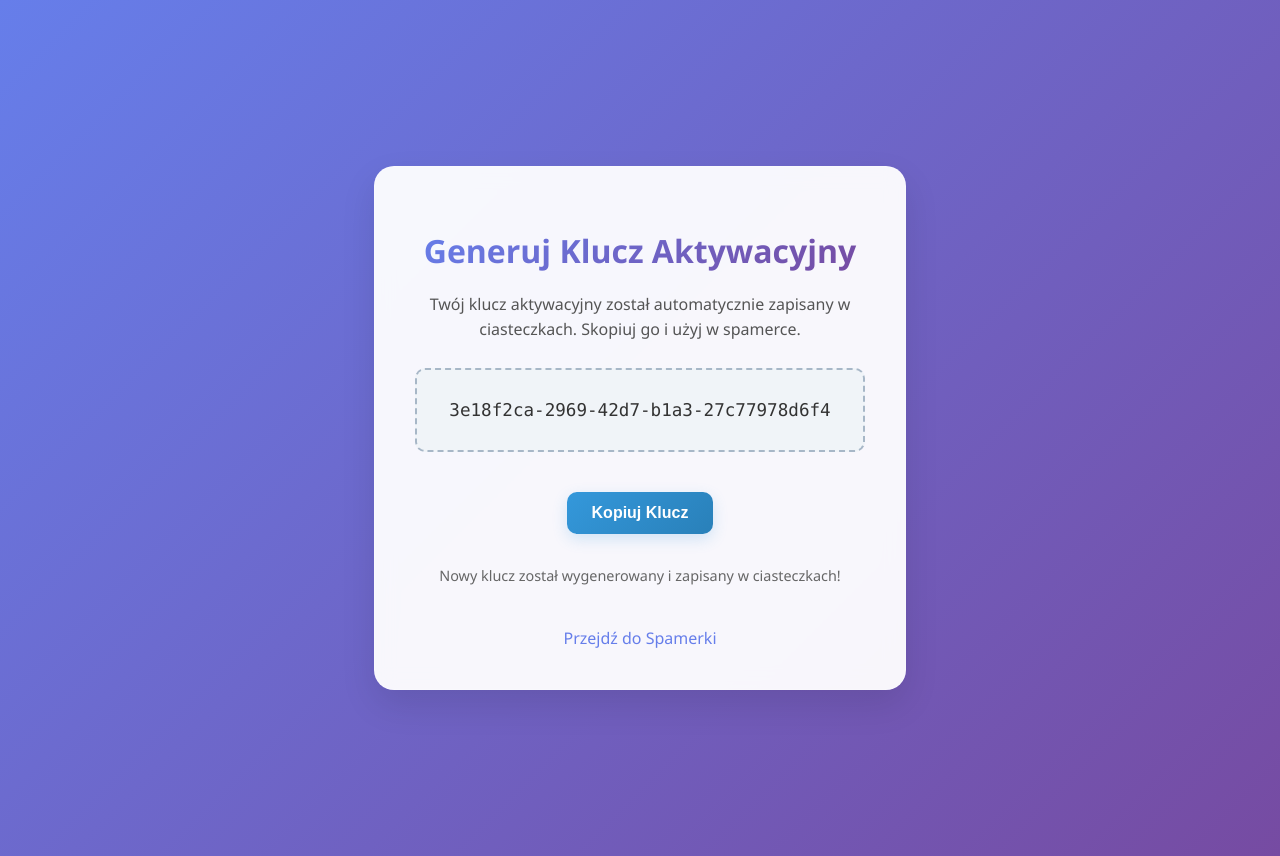
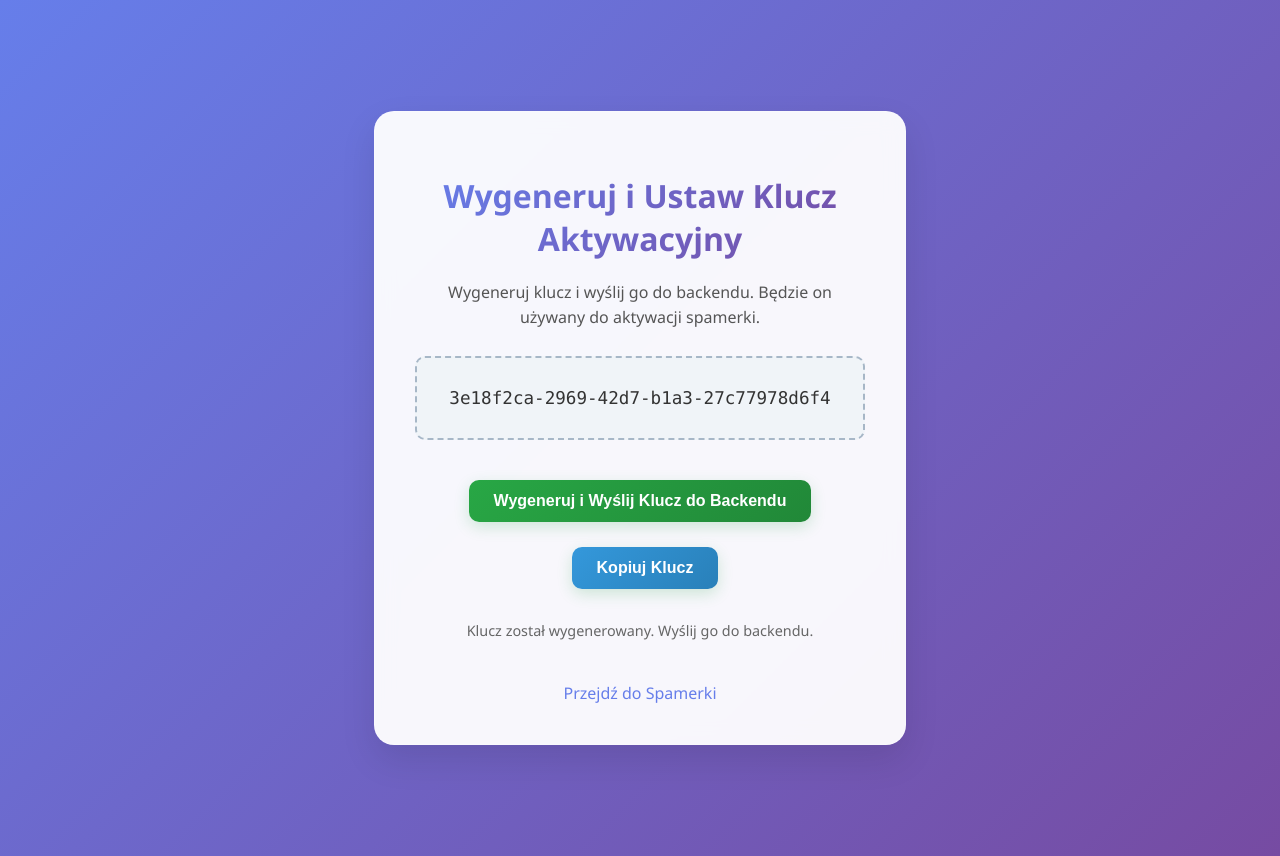
Before and after one commit to Jurek362/spam, a plain HTML site: page key.html in a window 1280 px wide. Drawn offline with Linux system fonts and the light colour scheme.

Commit message:
Update key.html

```diff
--- a/key.html
+++ b/key.html
@@ -57,7 +57,7 @@
         }
         button {
             padding: 12px 25px;
-            background: linear-gradient(135deg, #3498db 0%, #2980b9 100%); /* Zmieniony kolor na niebieski, bo to kopiowanie */
+            background: linear-gradient(135deg, #28a745 0%, #218838 100%); /* Zielony dla wysyłki */
             color: white;
             border: none;
             border-radius: 10px;
@@ -67,15 +67,23 @@
             transition: all 0.3s ease;
             margin-top: 15px;
             margin-bottom: 10px;
-            box-shadow: 0 5px 15px rgba(52, 152, 219, 0.2);
+            box-shadow: 0 5px 15px rgba(40, 167, 69, 0.2);
         }
         button:hover {
             transform: translateY(-2px);
-            box-shadow: 0 8px 20px rgba(52, 152, 219, 0.3);
+            box-shadow: 0 8px 20px rgba(40, 167, 69, 0.3);
         }
         button:active {
             transform: translateY(0);
         }
+        #copyKeyButton { /* Dodatkowy styl dla przycisku kopiowania, aby odróżnić */
+            background: linear-gradient(135deg, #3498db 0%, #2980b9 100%);
+            margin-left: 10px;
+        }
+        #copyKeyButton:hover {
+            box-shadow: 0 8px 20px rgba(52, 152, 219, 0.3);
+        }
+
         .info-message {
             margin-top: 20px;
             font-size: 0.9rem;
@@ -95,17 +103,19 @@
 </head>
 <body>
     <div class="container">
-        <h1>Generuj Klucz Aktywacyjny</h1>
-        <p>Twój klucz aktywacyjny został automatycznie zapisany w ciasteczkach. Skopiuj go i użyj w spamerce.</p>
+        <h1>Wygeneruj i Ustaw Klucz Aktywacyjny</h1>
+        <p>Wygeneruj klucz i wyślij go do backendu. Będzie on używany do aktywacji spamerki.</p>
         <div class="key-display" id="activationKeyDisplay"></div>
-        <button id="copyKeyButton">Kopiuj Klucz</button>
+        <div>
+            <button id="generateAndSendKeyButton">Wygeneruj i Wyślij Klucz do Backendu</button>
+            <button id="copyKeyButton" style="display: none;">Kopiuj Klucz</button>
+        </div>
         <p class="info-message" id="message"></p>
         <a href="index.html">Przejdź do Spamerki</a>
     </div>
 
     <script>
         function generateUUID() {
-            // Generuje standardowy UUID v4
             return 'xxxxxxxx-xxxx-4xxx-yxxx-xxxxxxxxxxxx'.replace(/[xy]/g, function(c) {
                 var r = Math.random() * 16 | 0, v = c == 'x' ? r : (r & 0x3 | 0x8);
                 return v.toString(16);
@@ -135,29 +145,54 @@
 
         document.addEventListener('DOMContentLoaded', () => {
             const keyDisplay = document.getElementById('activationKeyDisplay');
-            const copyButton = document.getElementById('copyKeyButton');
+            const generateAndSendKeyButton = document.getElementById('generateAndSendKeyButton');
+            const copyKeyButton = document.getElementById('copyKeyButton');
             const messageElem = document.getElementById('message');
+            const backendBaseUrl = 'https://spam-0p8u.onrender.com'; // Ten sam URL co w głównej aplikacji
 
-            let currentKey = getCookie('activationKey');
+            let generatedKey = null; // Będzie przechowywał aktualnie wygenerowany klucz
 
-            if (!currentKey) {
-                // Jeśli klucz nie istnieje, wygeneruj nowy i zapisz go
-                currentKey = generateUUID();
-                setCookie('activationKey', currentKey, 365); // Klucz ważny przez 365 dni
-                keyDisplay.textContent = currentKey;
-                messageElem.textContent = "Nowy klucz został wygenerowany i zapisany w ciasteczkach!";
-            } else {
-                // Jeśli klucz już istnieje, po prostu go wyświetl
-                keyDisplay.textContent = currentKey;
-                messageElem.textContent = "Twój klucz jest już zapisany w ciasteczkach.";
-            }
+            // Generuj klucz od razu przy załadowaniu strony
+            generatedKey = generateUUID();
+            keyDisplay.textContent = generatedKey;
+            messageElem.textContent = "Klucz został wygenerowany. Wyślij go do backendu.";
+            copyKeyButton.style.display = 'inline-block'; // Pokaż przycisk kopiowania
 
-            copyButton.addEventListener('click', () => {
+            generateAndSendKeyButton.addEventListener('click', async () => {
+                if (!generatedKey) {
+                    messageElem.textContent = "Najpierw wygeneruj klucz.";
+                    return;
+                }
+
+                messageElem.textContent = "Wysyłanie klucza do backendu...";
+                try {
+                    const response = await fetch(`${backendBaseUrl}/set_master_key`, {
+                        method: 'POST',
+                        headers: { 'Content-Type': 'application/json' },
+                        body: JSON.stringify({ key: generatedKey })
+                    });
+                    const data = await response.json();
+
+                    if (response.ok && data.status === 'success') {
+                        messageElem.textContent = data.message;
+                        // Opcjonalnie: zablokuj przycisk po pomyślnym ustawieniu, aby wymusić jednorazowość
+                        // generateAndSendKeyButton.disabled = true;
+                        // generateAndSendKeyButton.textContent = "Klucz ustawiony";
+                    } else {
+                        messageElem.textContent = data.message || "Wystąpił błąd podczas wysyłania klucza do backendu.";
+                    }
+                } catch (error) {
+                    console.error('Błąd sieci podczas wysyłania klucza:', error);
+                    messageElem.textContent = "Błąd połączenia z backendem. Spróbuj ponownie.";
+                }
+            });
+
+            copyKeyButton.addEventListener('click', () => {
                 const keyToCopy = keyDisplay.textContent;
                 navigator.clipboard.writeText(keyToCopy).then(() => {
                     messageElem.textContent = "Klucz skopiowany do schowka!";
                     setTimeout(() => {
-                        messageElem.textContent = "Twój klucz jest już zapisany w ciasteczkach.";
+                        messageElem.textContent = "Klucz został wygenerowany. Wyślij go do backendu."; // Przywróć oryginalny tekst
                     }, 2000);
                 }).catch(err => {
                     console.error('Błąd kopiowania:', err);
```
